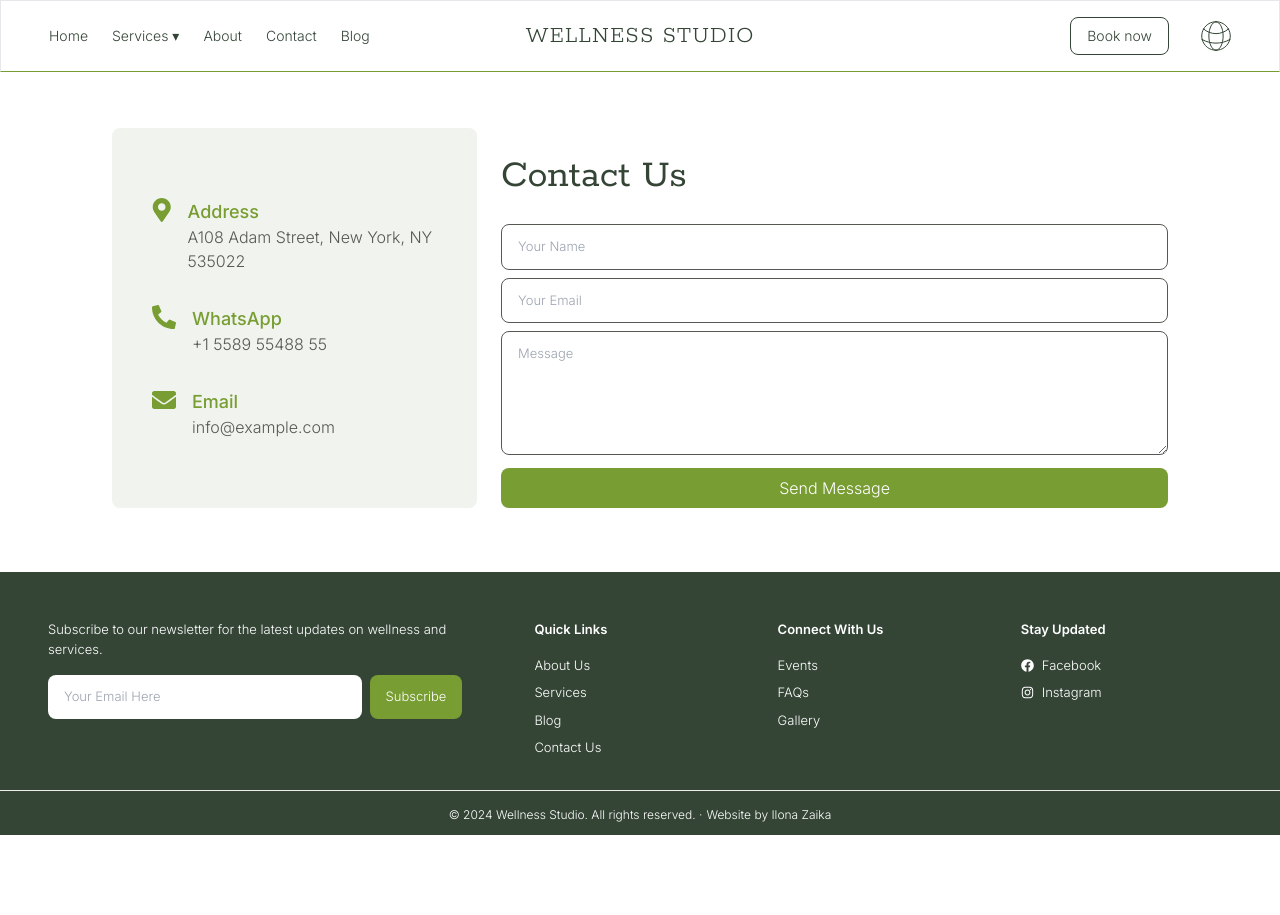
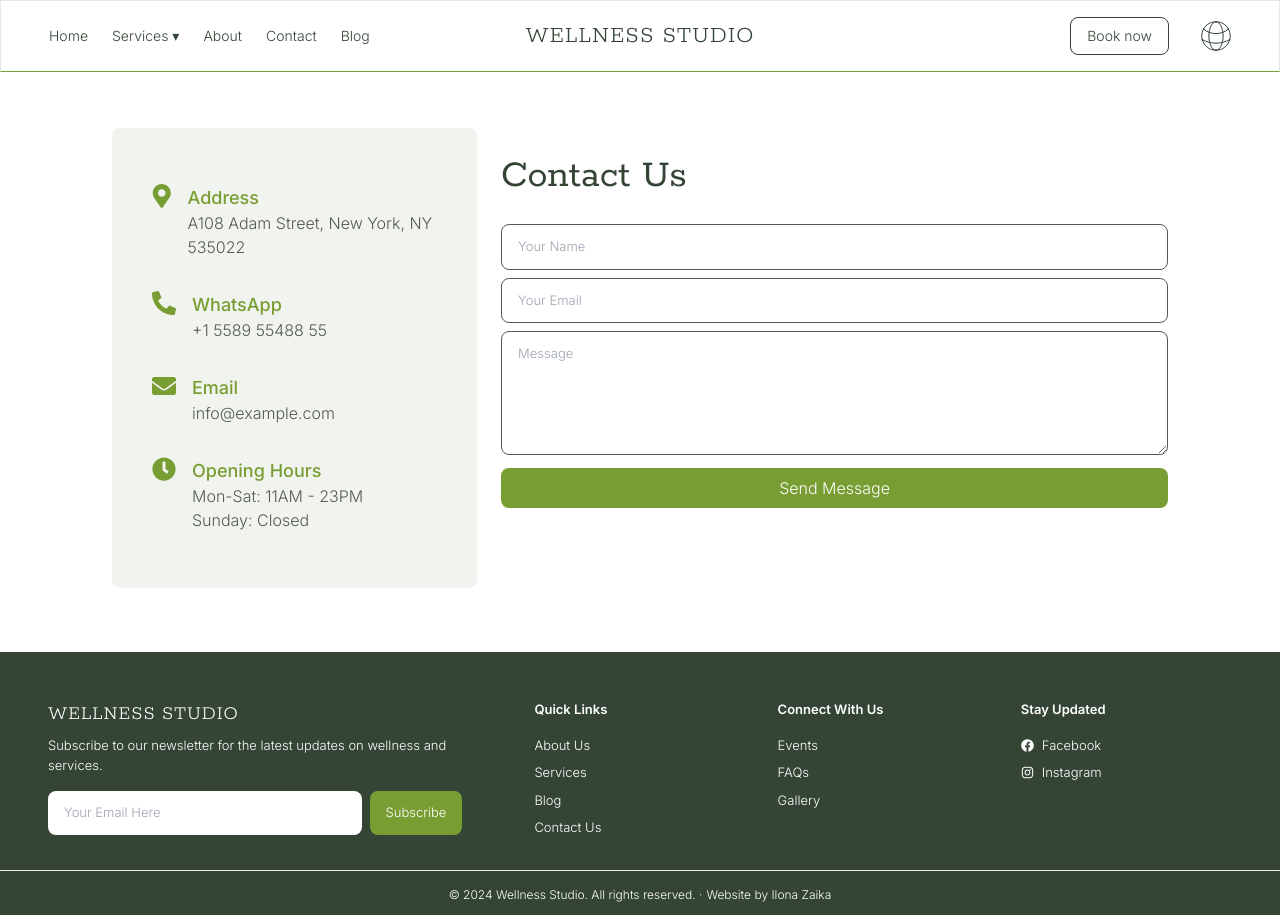
Before and after one commit to IlonaZaika/wellness-blog, a Next.js app: page /contact in a window 1280 px wide. Before the commit the page ends 835 px from the top, so only its background shows below. Built offline with nearby package versions, Linux system fonts and the light colour scheme.

Commit message:
Implemented Contact Page.

```diff
--- a/src/app/contact/page.tsx
+++ b/src/app/contact/page.tsx
@@ -1,4 +1,9 @@
-import { FaMapMarkerAlt, FaPhoneAlt, FaEnvelope } from "react-icons/fa";
+import {
+  FaMapMarkerAlt,
+  FaPhoneAlt,
+  FaEnvelope,
+  FaClock,
+} from "react-icons/fa";
 
 export default function Contact() {
   return (
@@ -7,7 +12,7 @@ export default function Contact() {
         <div className="flex flex-col md:flex-row md:space-x-6 justify-center">
           {/* Left Side - Contact Info */}
           <div className="bg-bgBase text-textGrey p-10 rounded-lg flex items-center">
-            <div className="">
+            <div>
               <div className="flex items-start space-x-4 py-4">
                 <FaMapMarkerAlt className="text-accent text-2xl" />
                 <div>
@@ -33,6 +38,18 @@ export default function Contact() {
                 <div>
                   <h3 className="font-medium text-accent font-inter">Email</h3>
                   <p className="p-custom">info@example.com </p>{" "}
+                </div>
+              </div>
+              <div className="flex items-start space-x-4 py-4">
+                <FaClock className="text-accent text-2xl" />
+                <div>
+                  <h3 className="font-medium text-accent font-inter">
+                    Opening Hours
+                  </h3>
+                  <p className="p-custom">
+                    Mon-Sat: 11AM - 23PM <br />
+                    Sunday: Closed
+                  </p>
                 </div>
               </div>
             </div>
--- a/src/components/Footer.tsx
+++ b/src/components/Footer.tsx
@@ -7,6 +7,14 @@ const Footer = () => {
       <div className="max-w-7xl mx-auto px-6 md:px-12 grid grid-cols-1 md:grid-cols-5 gap-8">
         <div className="md:col-span-2 grid grid-cols-1 md:pr-10">
           <div>
+            <div className="mb-2">
+              <Link
+                href="/"
+                className="text-xl font-light font-heading text-white tracking-wide"
+              >
+                WELLNESS STUDIO
+              </Link>
+            </div>
             <h3 className="font-inter font-light text-white">
               Subscribe to our newsletter for the latest updates on wellness and
               services.
```
